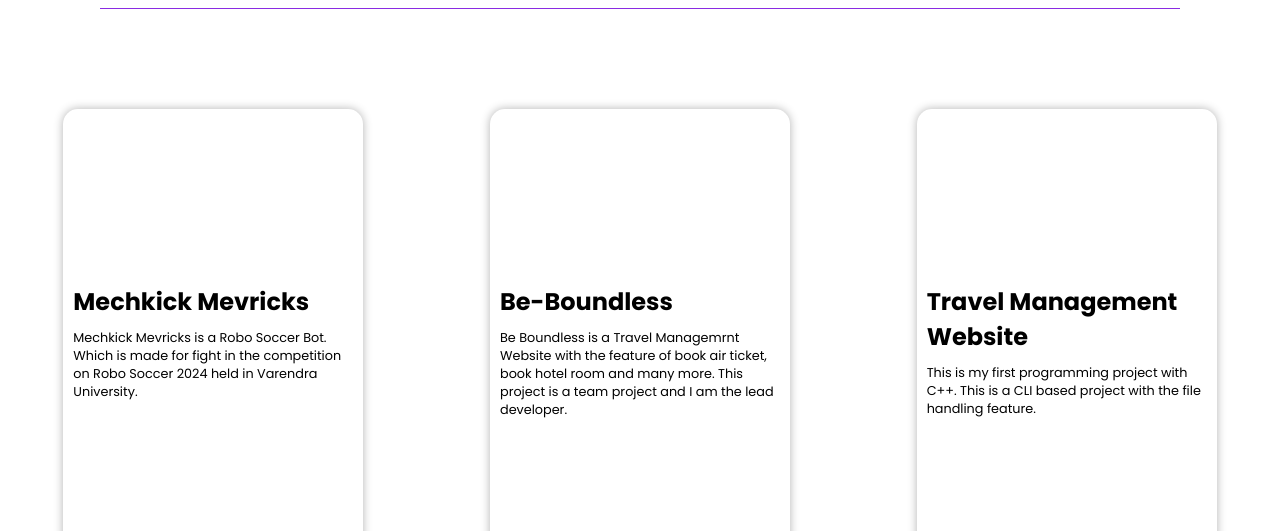
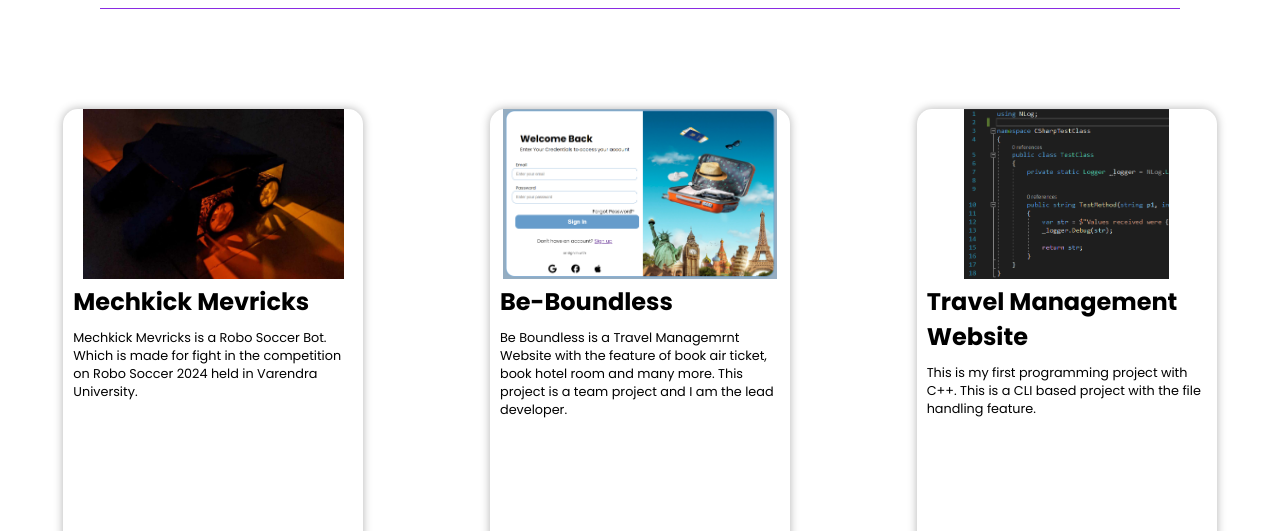
Before and after one commit to sazid0411/portfolio, a plain HTML site: page projects.html in a window 1280 px wide. Shown: the part 62-593 px from the top of the page. Drawn offline with Linux system fonts and the light colour scheme; the site is published under a folder, as on GitHub Pages, so addresses that start at the root find nothing; a web font is replaced by a local one.

Commit message:
projects.html

```diff
--- a/projects.html
+++ b/projects.html
@@ -40,7 +40,7 @@
             <section class="project-card">
                 <div class="card">
                     <div class="card-image">
-                        <img src="/image/meh.jpg" alt="">
+                        <img src="image/meh.jpg" alt="">
                     </div>
                     <div class="card-detail">
                         <h2>Mechkick Mevricks</h2>
@@ -55,7 +55,7 @@
                 </div>
                 <div class="card">
                     <div class="card-image">
-                        <img src="/image/sign_in.png" alt="">
+                        <img src="image/sign_in.png" alt="">
                     </div>
                     <div class="card-detail">
                         <h2>Be-Boundless</h2>
@@ -70,7 +70,7 @@
                 </div>
                 <div class="card">
                     <div class="card-image">
-                        <img src="/image/Pic1.png" alt="">
+                        <img src="image/Pic1.png" alt="">
                     </div>
                     <div class="card-detail">
                         <h2>Travel Management Website</h2>
```
